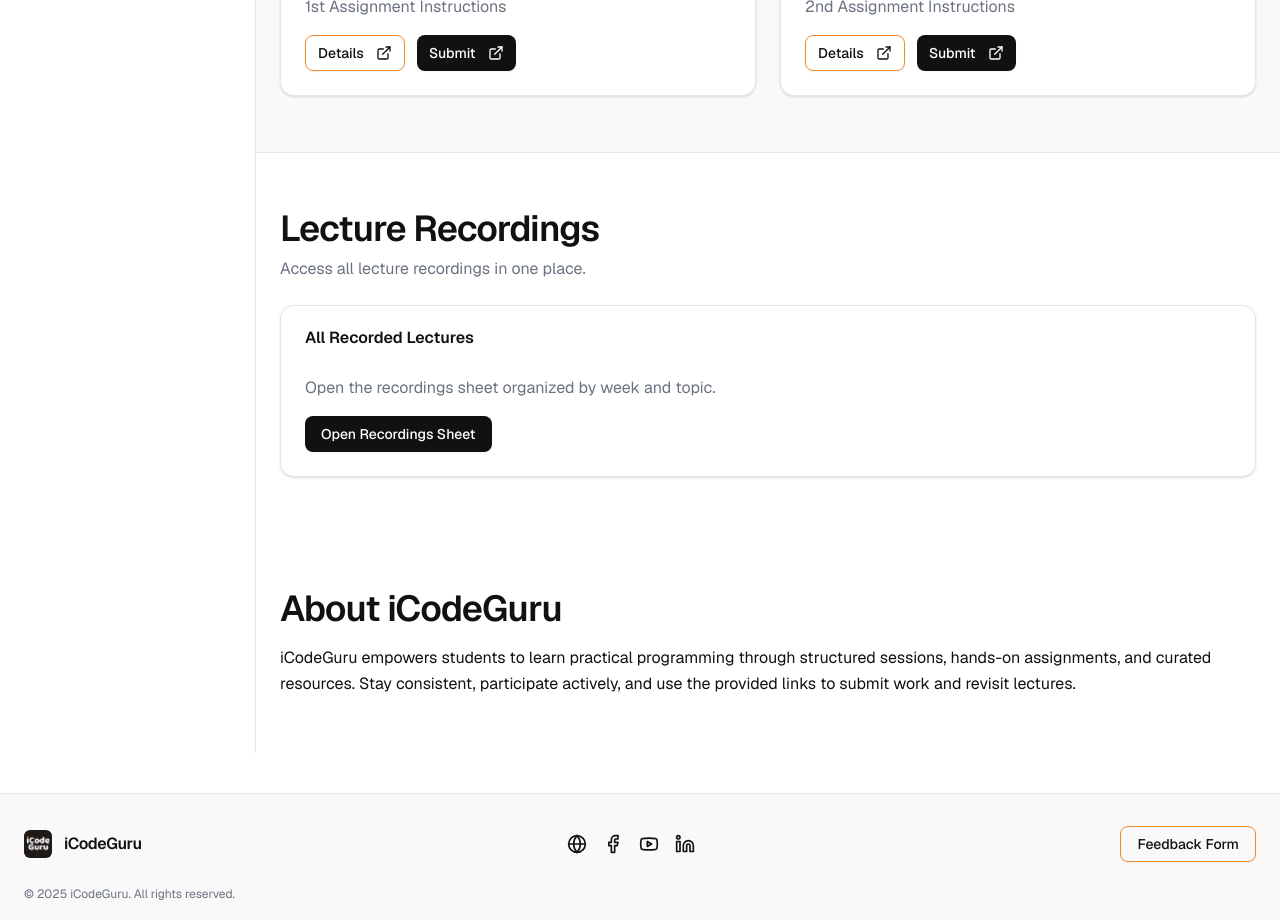
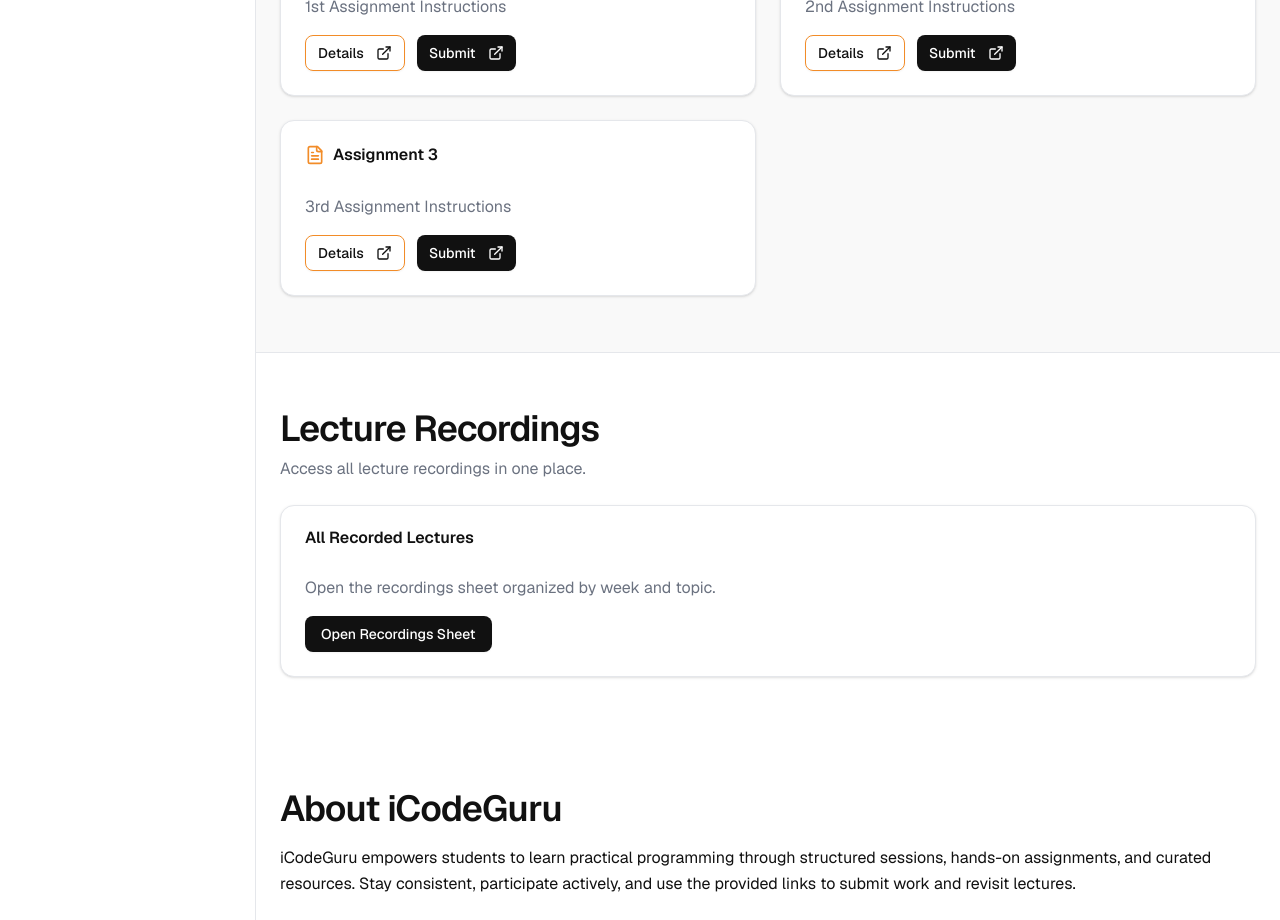
Before and after one commit to Aqsa-owais/Suffa-uni-website, a Next.js app: page / in a window 1280 px wide. Shown: the part 1180-2100 px from the top of the page. Built offline with nearby package versions, Linux system fonts and the light colour scheme.

Commit message:
first commit

```diff
--- a/components/assignments-grid.tsx
+++ b/components/assignments-grid.tsx
@@ -28,13 +28,13 @@ const assignments: Assignment[] = [
     detailsUrl: "https://docs.google.com/document/d/1mO7aJTi_gz-z56TfuVV2BCMjTXH2_qj7GFTusismug4/edit?tab=t.0#heading=h.3waw299n8mvu",
     submitUrl: "https://docs.google.com/forms/d/e/1FAIpQLSeQ0CdAOBuUt1-ZVcvOLOo2moaqllkNdTw9TVoMDjMj3r5AKg/viewform",
   },
-  // {
-  //   id: 3,
-  //   title: "Assignment 3",
-  //   subtitle: "Object-Oriented Programming",
-  //   detailsUrl: "https://your-assignment-3-details.example.com",
-  //   submitUrl: "https://your-assignment-3-submit.example.com",
-  // },
+  {
+    id: 3,
+    title: "Assignment 3",
+    subtitle: "3rd Assignment Instructions",
+    detailsUrl: "https://docs.google.com/document/d/16XGcm316HUaqWiTgTM6IERap3VF9deA2RVUXzasRJH8/edit?tab=t.0",
+    submitUrl: "https://docs.google.com/forms/d/e/1FAIpQLScrWn2KVuKcebG2F9AWrvMfx9r4QHpLss5aAwKmqR_p6w5IDQ/viewform",
+  },
   // {
   //   id: 4,
   //   title: "Assignment 4",
```
